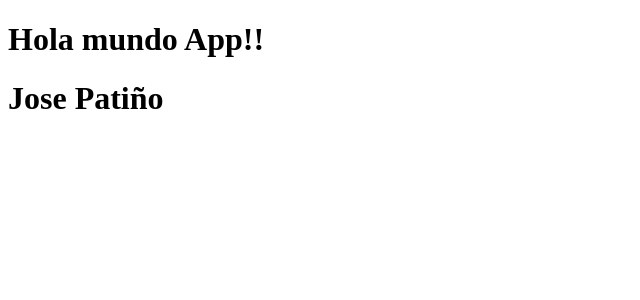
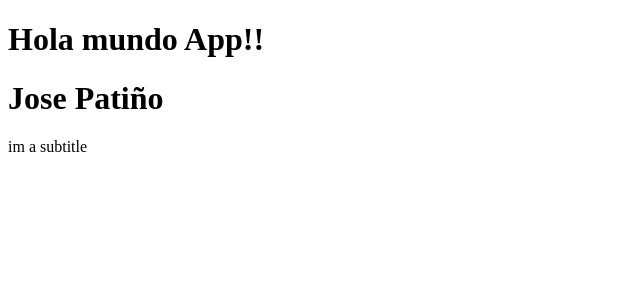
Before and after one commit to jopatino/03-counter-app-vite, a React (Vite) app: page / in a window 1280 px wide. Shown: the top 300 px of the page, without its empty margins (0-640 px from the left). Built offline with nearby package versions, Linux system fonts and the light colour scheme.

Commit message:
return elements in the component

```diff
--- a/src/FirstApp.jsx
+++ b/src/FirstApp.jsx
@@ -1,3 +1,30 @@
+// export const FirstApp = () => {
+//     return (
+//         <div class="row">
+//             <h1>Jose Patiño</h1>
+//             <p>im a subtitle</p>
+//         </div>
+//     )
+// }
+
+// Nueva forma para no agregar el div//////////////////
+// import { Fragment } from "react";
+//
+// export const FirstApp = () => {
+//     return (
+//         <Fragment>
+//             <h1>Jose Patiño</h1>
+//             <p>im a subtitle</p>
+//         </Fragment>
+//     )
+// }
+
+// Sinónimo del fragmento////////////////
 export const FirstApp = () => {
-    return <h1>Jose Patiño</h1>
+    return (
+        <>
+            <h1>Jose Patiño</h1>
+            <p>im a subtitle</p>
+        </>
+    )
 }
```
